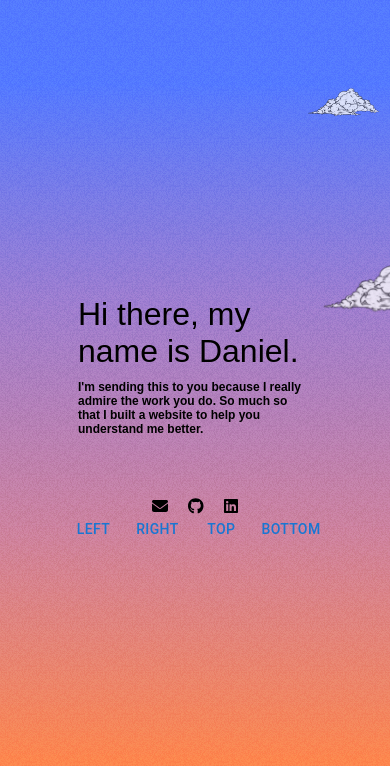
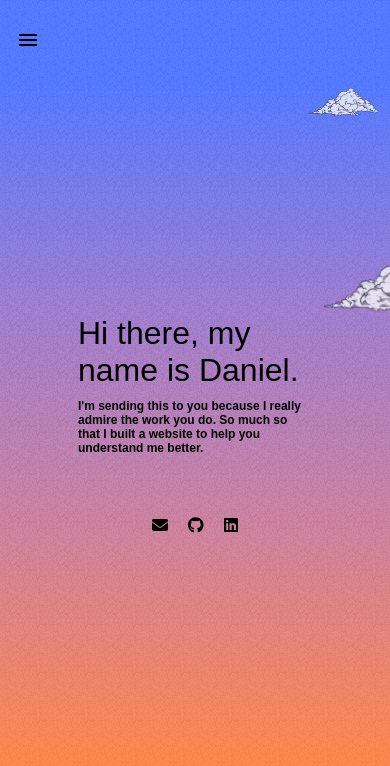
Before and after one commit to Daniel-Farnham/Portfolio, a React (Create React App) app: page / in a window 390 px wide. Shown: the top 766 px of the page. Built offline with nearby package versions, Linux system fonts and the light colour scheme; a web font is replaced by a local one.

Commit message:
Fix: Allow for responsive nav switching

```diff
--- a/src/App.js
+++ b/src/App.js
@@ -4,6 +4,7 @@ import cloudImage from './assets/CloudImage.png';
 import IntroductionText from './IntroductionText';
 import MobileDrawer from './MobileDrawer'
 import Menu from './Menu';
+import MenuController from './MenuController';
 
 function App() {
   const [isMobileDevice, setIsMobileDevice] = useState(window.innerWidth < 600);
@@ -15,19 +16,20 @@ function App() {
 
     window.addEventListener("resize", handleResize);
 
-    // Cleanup
     return () => window.removeEventListener("resize", handleResize);
   }, []);
 
   return (
    <div className="App">
       <header className="App-header">
+      <MenuController/>
+      {/* {isMobileDevice ? <MobileDrawer/> : <Menu/> } */}
         <div className="clouds">
           <img className="cloudImage" src={cloudImage} alt="cloudImage"></img>
           <img className="cloudImage_1" src={cloudImage} alt="cloudImage"></img>
         </div>
         <IntroductionText textType={"introduction"} textContent={"Hi there, my name is Daniel."} />
-        {isMobileDevice ? <MobileDrawer/> : <Menu/> }
+
       </header>
     </div>
   );
--- a/src/Menu.js
+++ b/src/Menu.js
@@ -20,6 +20,7 @@ function Menu() {
 
   const handleClick = (item) => {
     setActiveItem((prevItem) => (prevItem === item ? '' : item));
+
   };
 
   const isMenu1Active = () => {
@@ -58,7 +59,7 @@ function Menu() {
               ? item.activeClass
               : ''
           }`}
-          style={{ height: item.height, /* transform: "translateY(-100%)" */
+          style={{ height: item.height,
           transform: ((item.id === 'menu-item-1' && isMenu1Active()) ||
                      (item.id === 'menu-item-2' && isMenu2Active()) ||
                       activeItem === item.id) ? `translateY(-${item.activePosition}px` : '',
--- /dev/null
+++ b/src/MenuController.js
@@ -0,0 +1,45 @@
+import React, { useState, useEffect } from 'react';
+import TemporaryDrawer from './MobileDrawer';
+import Menu from './Menu';
+import MenuContent from './MenuContent';
+
+function MenuController() {
+  const [activeItem, setActiveItem] = useState('');
+  const [isDrawerOpen, setIsDrawerOpen] = useState(false);
+  const [isMobileDevice, setIsMobileDevice] = useState(window.innerWidth < 600);
+
+  useEffect(() => {
+    const handleResize = () => {
+      setIsMobileDevice(window.innerWidth < 700);
+    };
+
+    window.addEventListener("resize", handleResize);
+
+    // Cleanup
+    return () => window.removeEventListener("resize", handleResize);
+  }, []);
+
+  console.log(isMobileDevice);
+  const handleMenuItemClick = (itemId) => {
+    setActiveItem(itemId);
+    setIsDrawerOpen(false); // Close the drawer when a menu item is clicked
+  };
+
+  return (
+    <>
+      {console.log(isMobileDevice)}
+      {isMobileDevice ?
+        <TemporaryDrawer
+          isOpen={isDrawerOpen}
+          onToggle={setIsDrawerOpen} /> :
+        <Menu
+          onMenuItemClick={handleMenuItemClick} />
+      }
+
+
+      {/* <MenuContent activeItem={activeItem} /> */}
+    </>
+  );
+}
+
+export default MenuController;
--- a/src/MobileDrawer.js
+++ b/src/MobileDrawer.js
@@ -1,61 +1,58 @@
 import * as React from 'react';
 import Box from '@mui/material/Box';
 import Drawer from '@mui/material/Drawer';
-import Button from '@mui/material/Button';
+
+import IconButton from '@mui/material/IconButton';
 import List from '@mui/material/List';
 import Divider from '@mui/material/Divider';
-import ListItem from '@mui/material/ListItem';
-import ListItemButton from '@mui/material/ListItemButton';
-import ListItemIcon from '@mui/material/ListItemIcon';
-import ListItemText from '@mui/material/ListItemText';
-import InboxIcon from '@mui/icons-material/MoveToInbox';
-import MailIcon from '@mui/icons-material/Mail';
 import Menu from './Menu';
+import MenuIcon from '@mui/icons-material/Menu';
 
-export default function TemporaryDrawer() {
+export default function TemporaryDrawer({ isOpen, onToggle, onMenuItemClick }) {
   const [state, setState] = React.useState({
-    top: false,
     left: false,
-    bottom: false,
-    right: false,
   });
 
-  const toggleDrawer = (anchor, open) => (event) => {
+  const toggleDrawer = (open) => (event) => {
     if (event.type === 'keydown' && (event.key === 'Tab' || event.key === 'Shift')) {
       return;
     }
 
-    setState({ ...state, [anchor]: open });
+    setState({ left: open });
   };
 
-  const list = (anchor) => (
-    <Box
-      sx={{ width: anchor === 'top' || anchor === 'bottom' ? 'auto' : 550 }}
-      role="presentation"
-      onClick={toggleDrawer(anchor, false)}
-      onKeyDown={toggleDrawer(anchor, false)}
-    >
-      <Divider />
-      <List>
-        <Menu></Menu>
-      </List>
-    </Box>
-  );
+  // const list = () => (
+  //   <Box
+  //     sx={{ width: 550 }}
+  //     role="presentation"
+  //     onClick={toggleDrawer(false)}
+  //     onKeyDown={toggleDrawer(false)}
+  //   >
+  //     <Divider />
+  //     <List></List>
+  //   </Box>
+  // );
 
   return (
-    <div>
-      {['left', 'right', 'top', 'bottom'].map((anchor) => (
-        <React.Fragment key={anchor}>
-          <Button sx={{ zIndex: 4}} onClick={toggleDrawer(anchor, true)}>{anchor}</Button>
-          <Drawer
-            anchor={anchor}
-            open={state[anchor]}
-            onClose={toggleDrawer(anchor, false)}
+      <div>
+        <Box sx={{ position: 'absolute', top: 20, left: 20, zIndex: 4 }}>
+          <IconButton
+            edge="start"
+            color="inherit"
+            aria-label="menu"
+            fontSize="large"
+            sx={{ mr: 2, zIndex: 4 }}
+            onClick={() => onToggle(!isOpen)}
           >
-            {list(anchor)}
-          </Drawer>
-        </React.Fragment>
-      ))}
-    </div>
+            <MenuIcon />
+          </IconButton>
+        </Box>
+        <Drawer
+          open={isOpen}
+          onClose={() => onToggle(false)}
+        >
+          {/* Drawer content can be added here if needed */}
+        </Drawer>
+      </div>
   );
 }
```
Also changed, not shown: src/MobileMenu.js (added).
